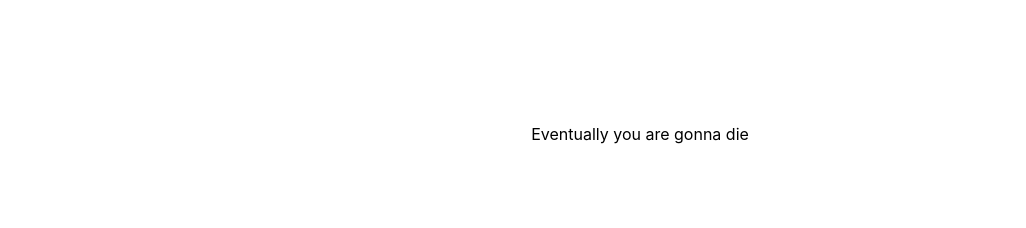
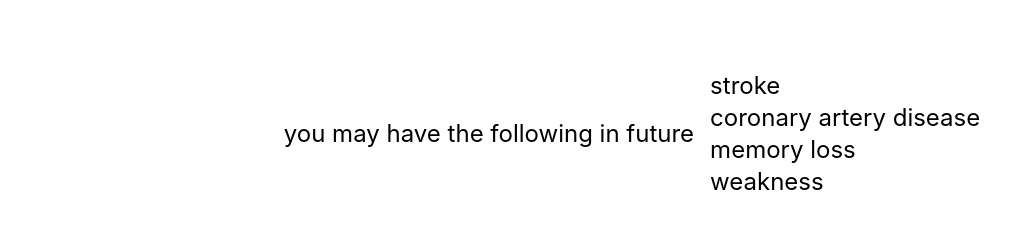
Before and after one commit to DEvXrg007/SENTINELS, a React (Create React App) app: page / in a window 1280 px wide. Shown: the part 906-1134 px from the top of the page, without its empty margins (0-1026 px from the left). Built offline with nearby package versions, Linux system fonts and the light colour scheme; no server answers; the database is empty.

Commit message:
final commit

```diff
--- a/src/components/Prediction.js
+++ b/src/components/Prediction.js
@@ -2,8 +2,14 @@ import React from 'react'
 
 const Prediction = () => {
   return (
-    <div className='h-screen w-screen flex items-center justify-center'>
-        Eventually you are gonna die
+    <div className='h-screen w-screen flex items-center justify-center text-2xl'>
+       you may have the following in future
+      <ul className=' list-none'>
+        <li className='mx-4'>stroke</li>
+        <li className='mx-4'>coronary artery disease</li>
+        <li className='mx-4'>memory loss</li>
+        <li className='mx-4'>weakness</li>
+      </ul>
     </div>
   )
 }
```
